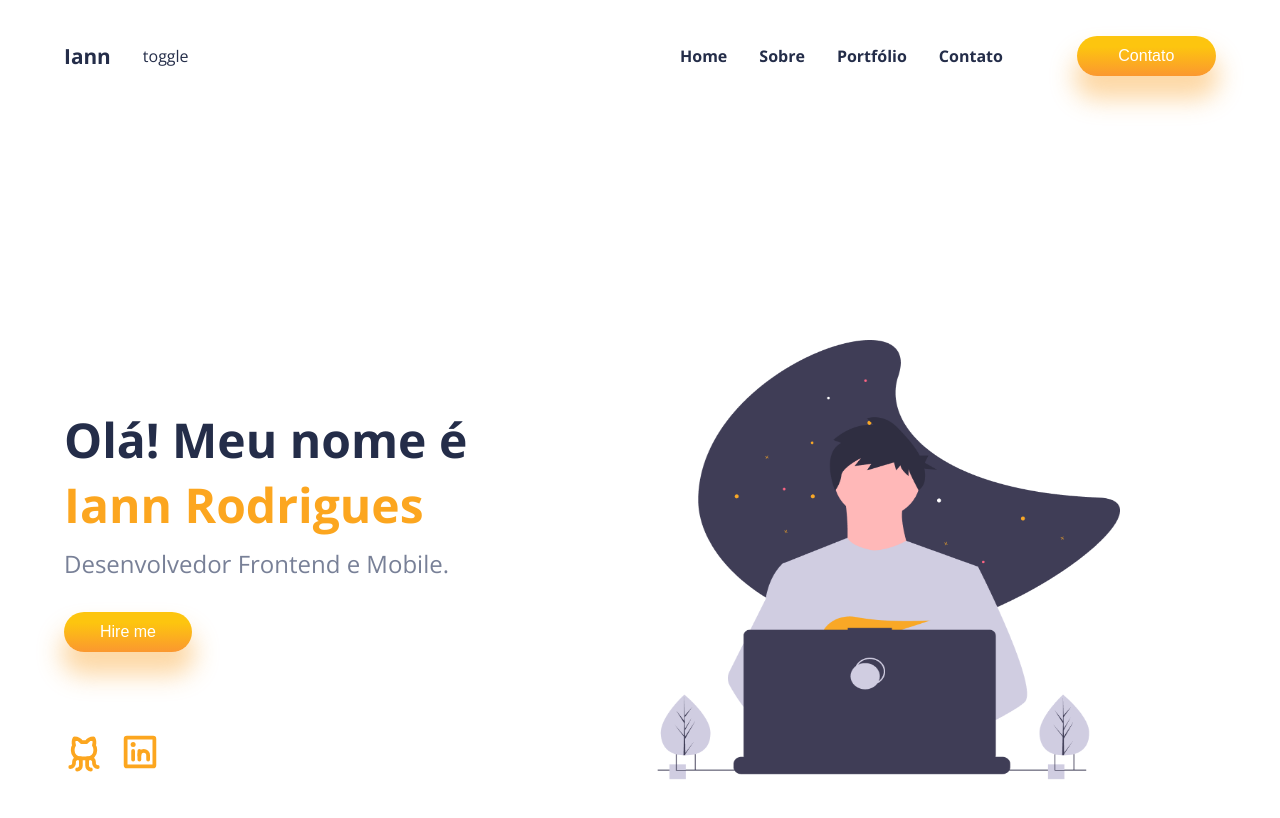
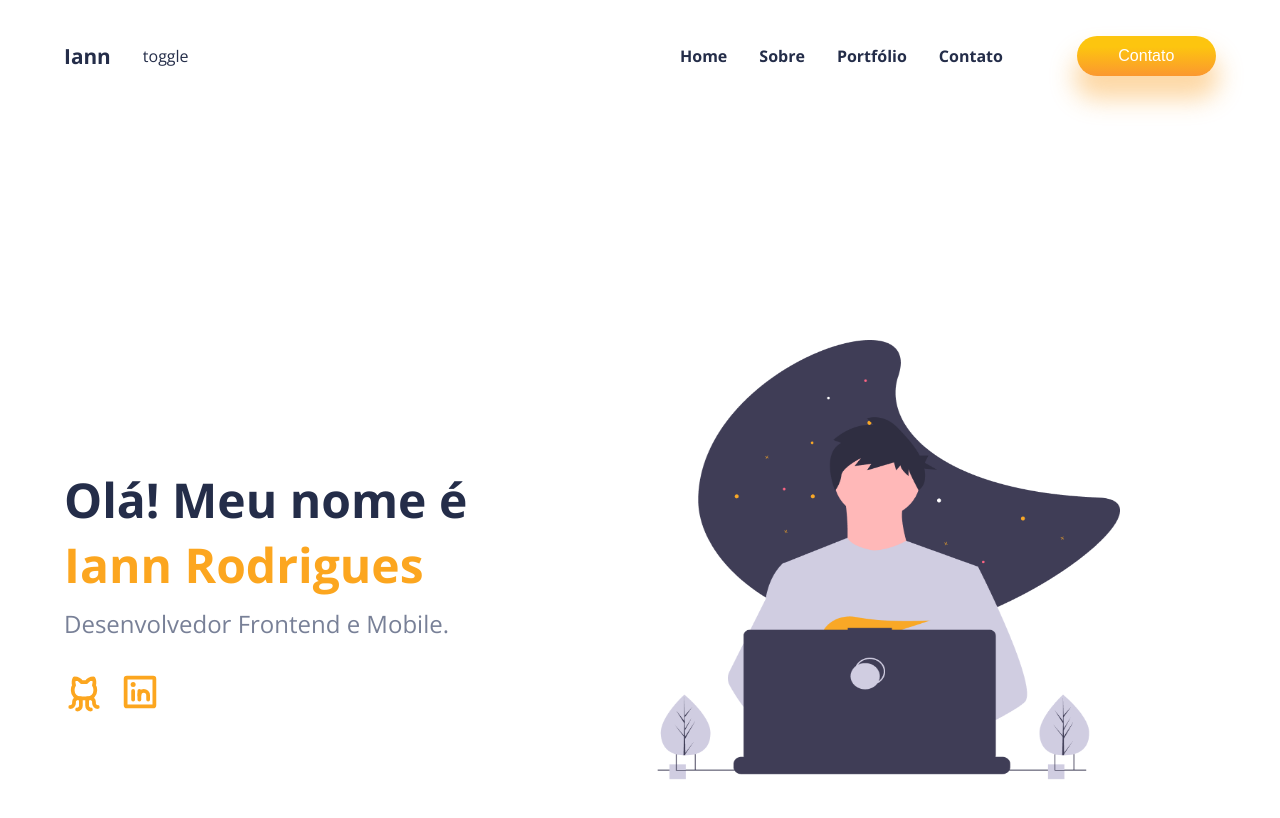
Before and after one commit to Iann-rst/portfolio-react, a React (Vite) app: page / in a window 1280 px wide. Shown: the top 818 px of the page. Built offline with nearby package versions, Linux system fonts and the light colour scheme.

Commit message:
fix: intro

```diff
--- a/src/components/Intro/index.jsx
+++ b/src/components/Intro/index.jsx
@@ -25,13 +25,11 @@ export function Intro() {
           <span>Desenvolvedor Frontend e Mobile.</span>
         </div>
 
-        <button className="btn i-button">Hire me</button>
-
         <div className="i-icons">
-          <a href="" title='GitHub'>
+          <a href="https://github.com/Iann-rst" title='GitHub' target="_blank">
             <GithubLogo size={40} weight="bold" />
           </a>
-          <a href="" title="LinkedIn">
+          <a href="https://www.linkedin.com/in/iann-rodrigues-b71b9220a/" title="LinkedIn">
             <LinkedinLogo size={40} weight="bold" />
           </a>
         </div>
--- a/src/components/Intro/styles.css
+++ b/src/components/Intro/styles.css
@@ -47,7 +47,6 @@
 }
 
 .i-icons {
-  margin-top: 3rem;
   display: flex;
   gap: 1rem;
 }
```
